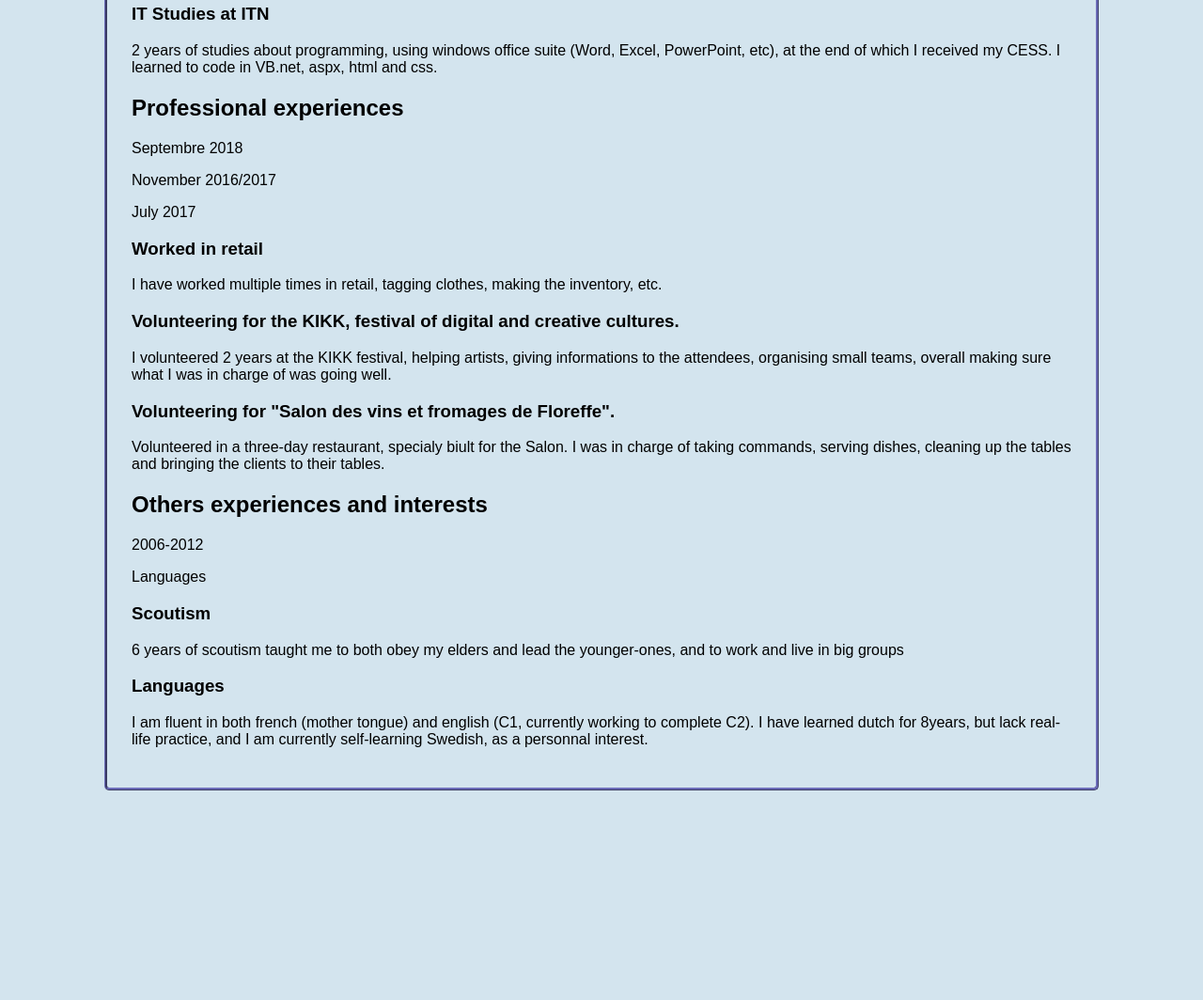
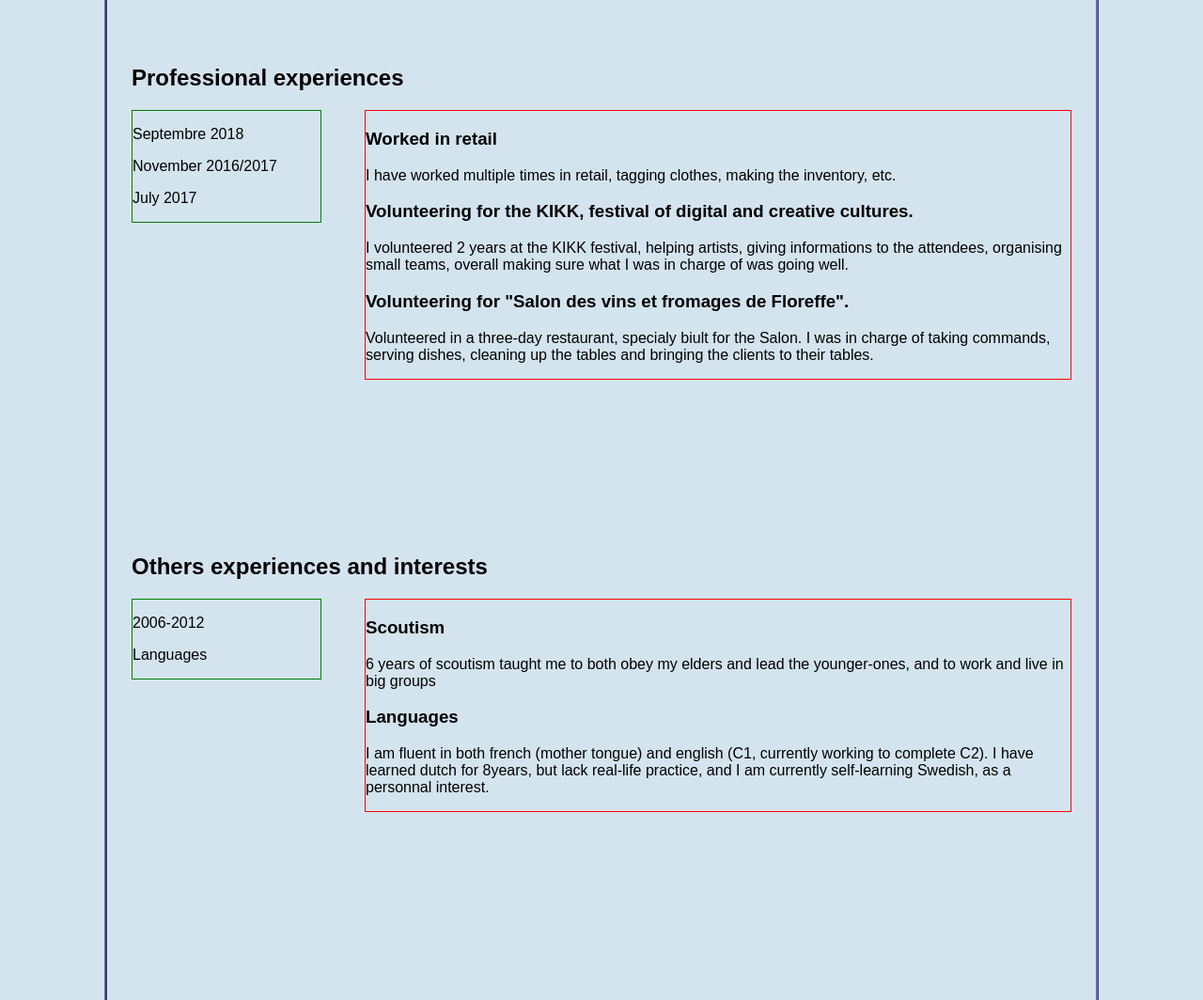
Before and after one commit to julienripet/Mon-CV, a plain HTML site: page index.html in a window 1280 px wide. Shown: the part 825-1889 px from the top of the page at 94% size. Before the commit the page ends 1666 px from the top, so only its background shows below. Drawn offline with Linux system fonts and the light colour scheme; a script that the page names is missing.

Commit message:
Basic css shaping

```diff
--- a/main.css
+++ b/main.css
@@ -28,3 +28,25 @@ body{
     width: auto;
     height: 250px;
 }
+.leftSide{
+    float:left;
+    border:1px solid green;
+    width:200px;
+}
+.rightSide{
+    float:right;
+    border:1px solid red;
+    width:750px;
+}
+#Formation{
+    height:500px;
+    display: block;
+}
+#JobExp{
+    height:500px;
+    display: block;
+}
+#Other{
+    height:500px;
+    display: block;
+}
```
